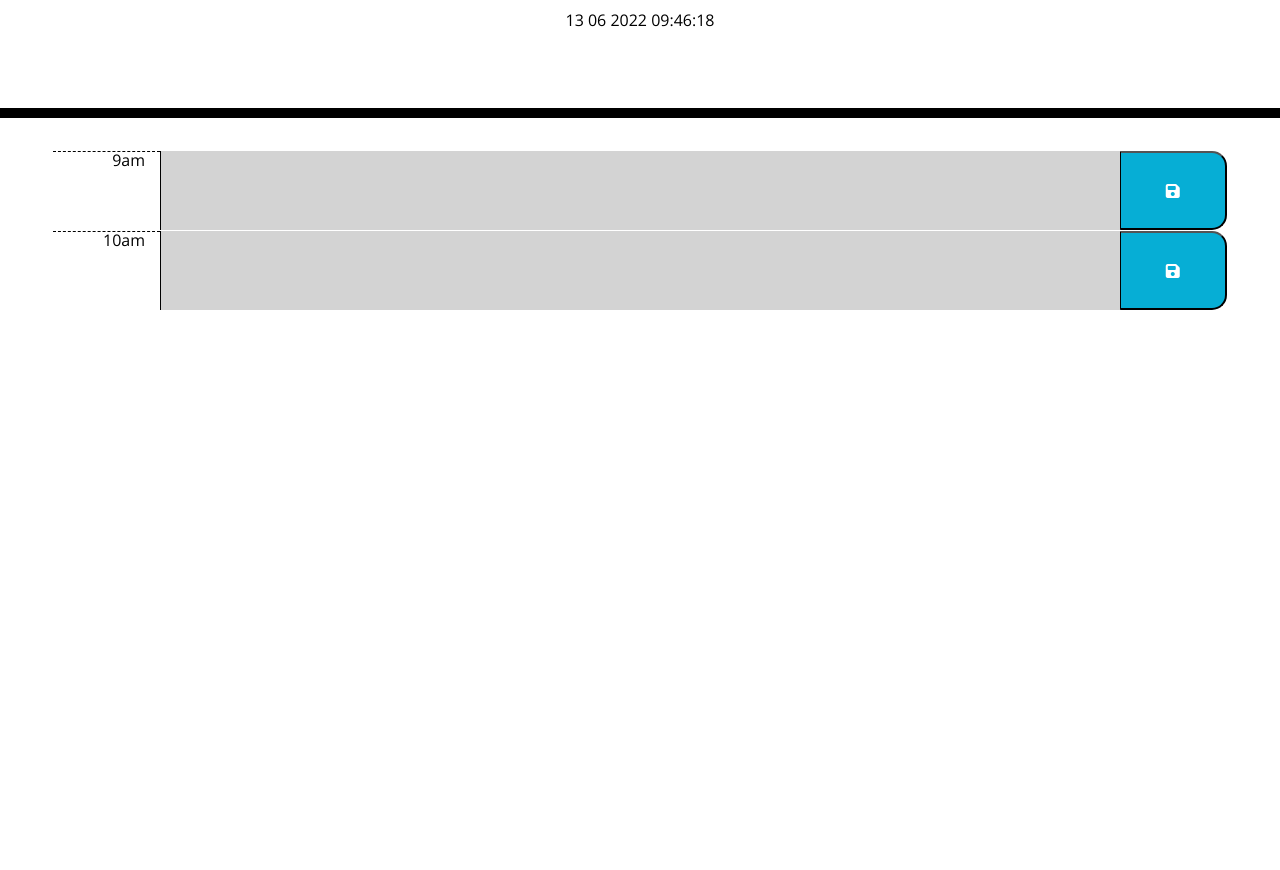
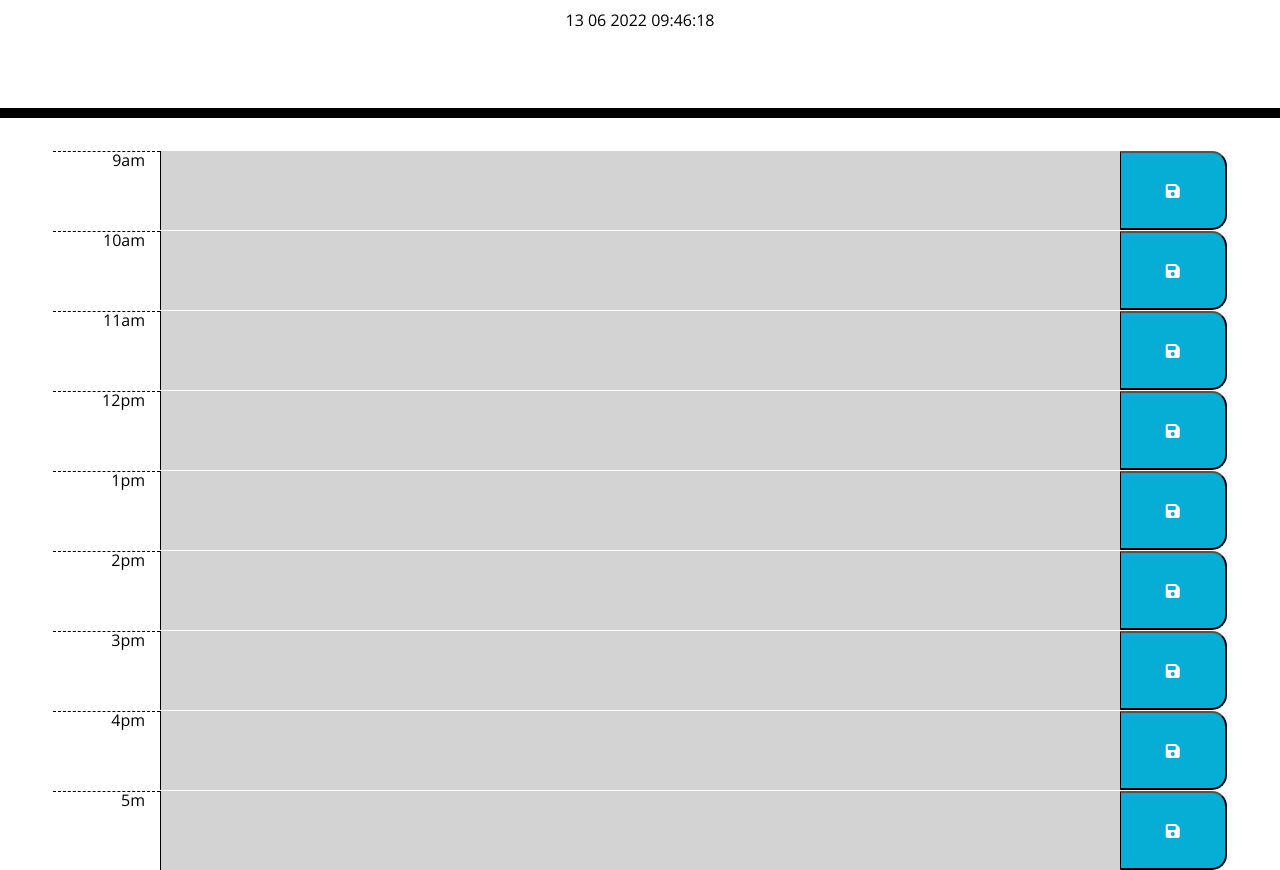
Before and after one commit to olliedirker/work-day-scheduler, a plain HTML site: page Develop/index.html in a window 1280 px wide. Shown: the part 182-1052 px from the top of the page. Before the commit the page ends 800 px from the top, so only its background shows below. Drawn offline with nearby package versions, Linux system fonts and the light colour scheme.

Commit message:
finished html rows on html

```diff
--- a/Develop/assets/script.js
+++ b/Develop/assets/script.js
@@ -22,6 +22,24 @@ $(document).ready(function () {
         })
 
     }
-    $(this).siblings(".description").val()
+    //on save btn send to local storage
+    $(".saveBtn").on("click", function () {
+        $(this).siblings(".description").val()
+        var timeBlock = $(this).closest(".row").attr("id");
+
+        localStorage.setItem(timeBlock, planLog);
+    })
+    //run through each row and retrieve the local storage
+    $(".row").each(function() {
+        var hour = $(this).attr("id");
+        var planInput = localStorage.getItem(hour);
+
+        if(!planInput) {
+          return;
+        } else {
+          $(this).children(".description").val(planInput);
+        };
+      })
+
     timeShade()
 });
--- a/Develop/index.html
+++ b/Develop/index.html
@@ -6,7 +6,9 @@
   <meta name="viewport" content="width=device-width, initial-scale=1.0" />
   <meta http-equiv="X-UA-Compatible" content="ie=edge" />
   <link rel="stylesheet" href="https://stackpath.bootstrapcdn.com/bootstrap/4.3.1/css/bootstrap.min.css" />
-  <link rel="stylesheet" href="https://cdnjs.cloudflare.com/ajax/libs/font-awesome/6.1.1/css/all.min.css" integrity="sha512-KfkfwYDsLkIlwQp6LFnl8zNdLGxu9YAA1QvwINks4PhcElQSvqcyVLLD9aMhXd13uQjoXtEKNosOWaZqXgel0g==" crossorigin="anonymous" referrerpolicy="no-referrer" />
+  <link rel="stylesheet" href="https://cdnjs.cloudflare.com/ajax/libs/font-awesome/6.1.1/css/all.min.css"
+    integrity="sha512-KfkfwYDsLkIlwQp6LFnl8zNdLGxu9YAA1QvwINks4PhcElQSvqcyVLLD9aMhXd13uQjoXtEKNosOWaZqXgel0g=="
+    crossorigin="anonymous" referrerpolicy="no-referrer" />
   <link href="https://fonts.googleapis.com/css?family=Open+Sans&display=swap" rel="stylesheet" />
   <link rel="stylesheet" href="style.css" />
   <title>Work Day Scheduler</title>
@@ -24,10 +26,49 @@
     <div class="row justify-content-center" id="9">
       <div class="hour col-1 col-md-1 col-lg-1 text-right pb-5">9am</div>
       <textarea class="text-left pt-2 time-block description text-dark col-9 col-md-9 col-lg-9 h-100"></textarea>
-      <button type="button" class=" saveBtn col-1 col-md-1 col-lg-1 h-100"><i class="fa-solid fa-floppy-disk text-white"></i></button>
+      <button type="button" class=" saveBtn col-1 col-md-1 col-lg-1 h-100"><i
+          class="fa-solid fa-floppy-disk text-white"></i></button>
     </div>
     <div class="row justify-content-center" id="10">
       <div class="hour col-1 col-md-1 col-lg-1 text-right pb-5">10am</div>
+      <textarea class="text-left pt-2 time-block description text-dark col-9 col-md-9 col-lg-9 h-100"></textarea>
+      <button type="button" class=" saveBtn col-1 col-md-1 col-lg-1 h-100"><i
+          class="fa-solid fa-floppy-disk text-white"></i></button>
+    </div>
+    <div class="row justify-content-center" id="11">
+      <div class="hour col-1 col-md-1 col-lg-1 text-right pb-5">11am</div>
+      <textarea class="text-left pt-2 time-block description text-dark col-9 col-md-9 col-lg-9 h-100"></textarea>
+      <button type="button" class=" saveBtn col-1 col-md-1 col-lg-1 h-100"><i
+          class="fa-solid fa-floppy-disk text-white"></i></button>
+    </div>
+    <div class="row justify-content-center" id="12">
+      <div class="hour col-1 col-md-1 col-lg-1 text-right pb-5">12pm</div>
+      <textarea class="text-left pt-2 time-block description text-dark col-9 col-md-9 col-lg-9 h-100"></textarea>
+      <button type="button" class=" saveBtn col-1 col-md-1 col-lg-1 h-100"><i
+          class="fa-solid fa-floppy-disk text-white"></i></button>
+    </div>
+    <div class="row justify-content-center" id="13">
+      <div class="hour col-1 col-md-1 col-lg-1 text-right pb-5">1pm</div>
+      <textarea class="text-left pt-2 time-block description text-dark col-9 col-md-9 col-lg-9 h-100"></textarea>
+      <button type="button" class=" saveBtn col-1 col-md-1 col-lg-1 h-100"><i class="fa-solid fa-floppy-disk text-white"></i></button>
+    </div>
+    <div class="row justify-content-center" id="14">
+      <div class="hour col-1 col-md-1 col-lg-1 text-right pb-5">2pm</div>
+      <textarea class="text-left pt-2 time-block description text-dark col-9 col-md-9 col-lg-9 h-100"></textarea>
+      <button type="button" class=" saveBtn col-1 col-md-1 col-lg-1 h-100"><i class="fa-solid fa-floppy-disk text-white"></i></button>
+    </div>
+    <div class="row justify-content-center" id="15">
+      <div class="hour col-1 col-md-1 col-lg-1 text-right pb-5">3pm</div>
+      <textarea class="text-left pt-2 time-block description text-dark col-9 col-md-9 col-lg-9 h-100"></textarea>
+      <button type="button" class=" saveBtn col-1 col-md-1 col-lg-1 h-100"><i class="fa-solid fa-floppy-disk text-white"></i></button>
+    </div>
+    <div class="row justify-content-center" id="16">
+      <div class="hour col-1 col-md-1 col-lg-1 text-right pb-5">4pm</div>
+      <textarea class="text-left pt-2 time-block description text-dark col-9 col-md-9 col-lg-9 h-100"></textarea>
+      <button type="button" class=" saveBtn col-1 col-md-1 col-lg-1 h-100"><i class="fa-solid fa-floppy-disk text-white"></i></button>
+    </div>
+    <div class="row justify-content-center" id="17">
+      <div class="hour col-1 col-md-1 col-lg-1 text-right pb-5">5m</div>
       <textarea class="text-left pt-2 time-block description text-dark col-9 col-md-9 col-lg-9 h-100"></textarea>
       <button type="button" class=" saveBtn col-1 col-md-1 col-lg-1 h-100"><i class="fa-solid fa-floppy-disk text-white"></i></button>
     </div>
```
